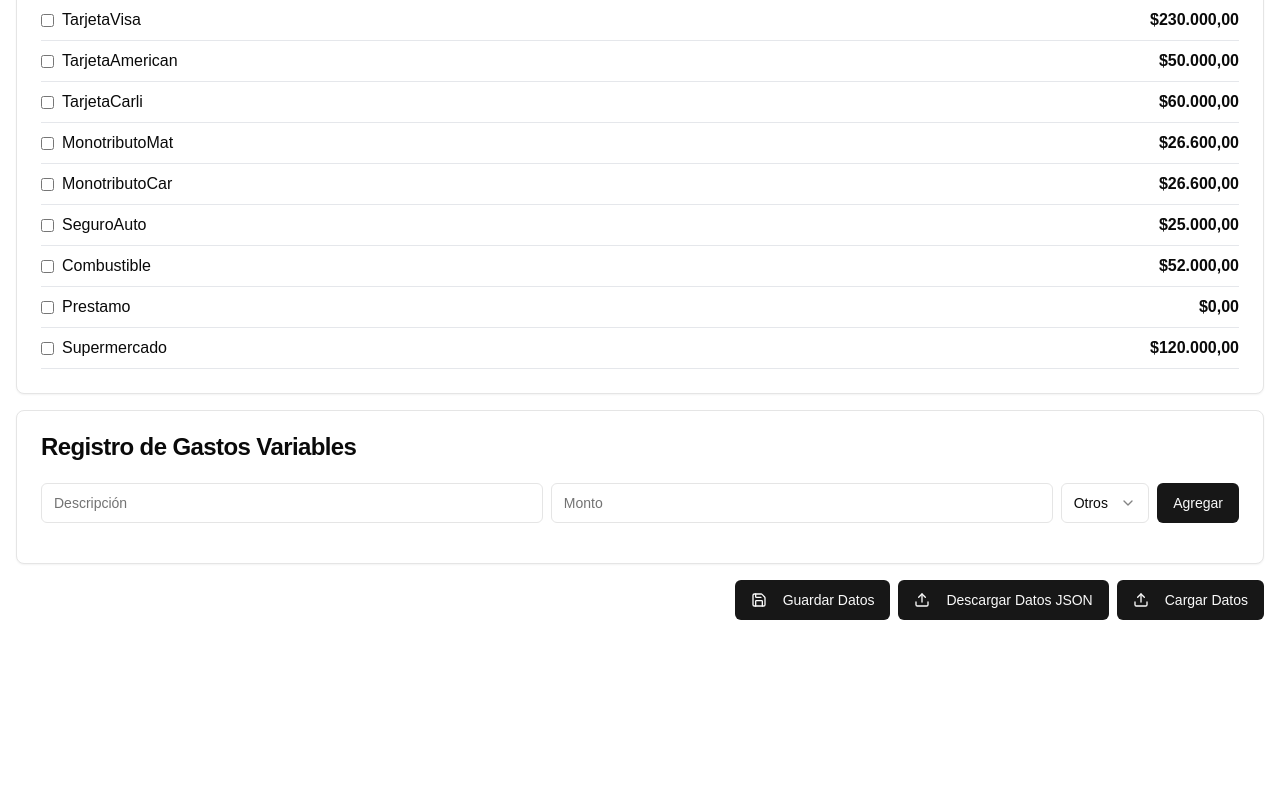
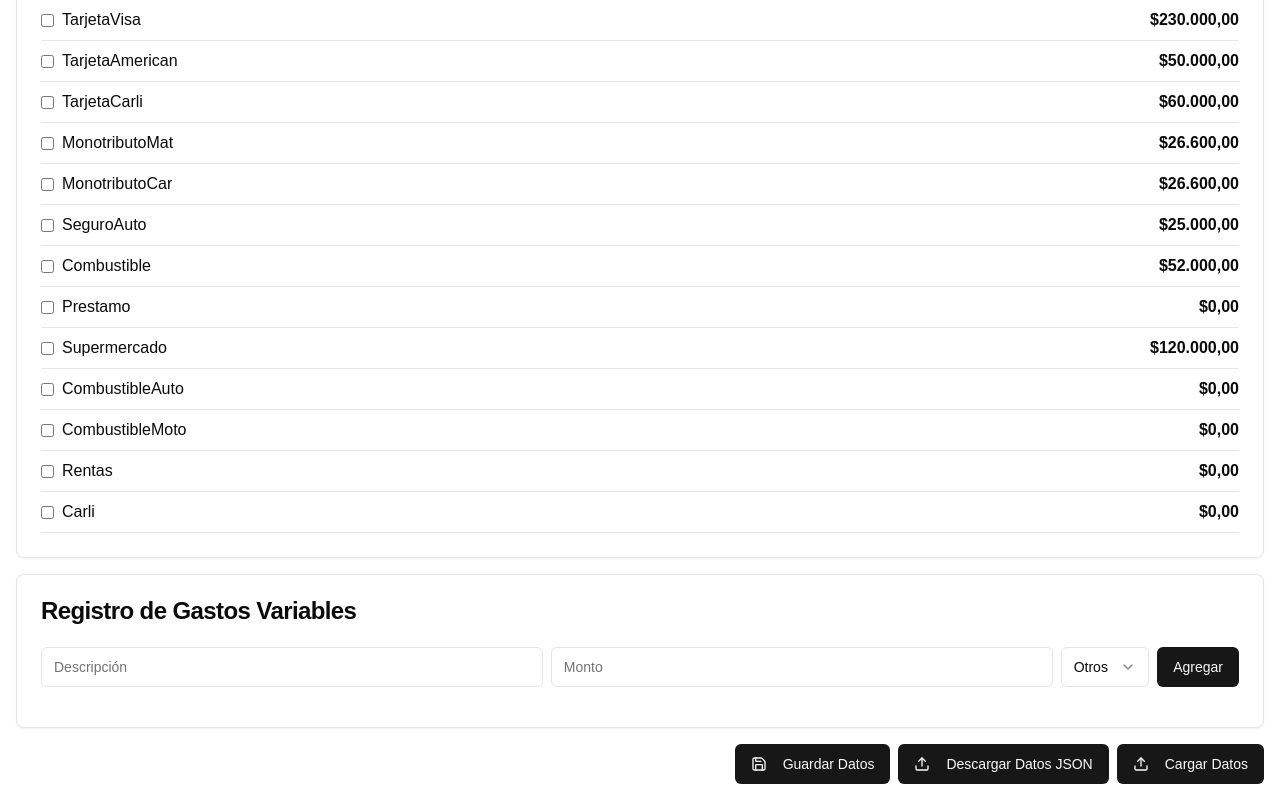
Before and after one commit to Mathiasfx/personal-financial-app, a Next.js app: page / in a window 1280 px wide. Shown: the part 971-1771 px from the top of the page. Before the commit the page ends 1607 px from the top, so only its background shows below. Built offline with nearby package versions, Linux system fonts and the light colour scheme.

Commit message:
[ADD] more items in cost

```diff
--- a/components/finanzas-personales.tsx
+++ b/components/finanzas-personales.tsx
@@ -115,6 +115,10 @@ const gastosFijosPredeterminadosOld: GastoFijoOld = {
   Combustible: 52000,
   Prestamo: 0,
   Supermercado: 120000,
+  CombustibleAuto: 0,
+  CombustibleMoto: 0,
+  Rentas: 0,
+  Carli: 0,
 };
 
 const gastosFijosPredeterminados: GastoFijo = Object.fromEntries(
```
